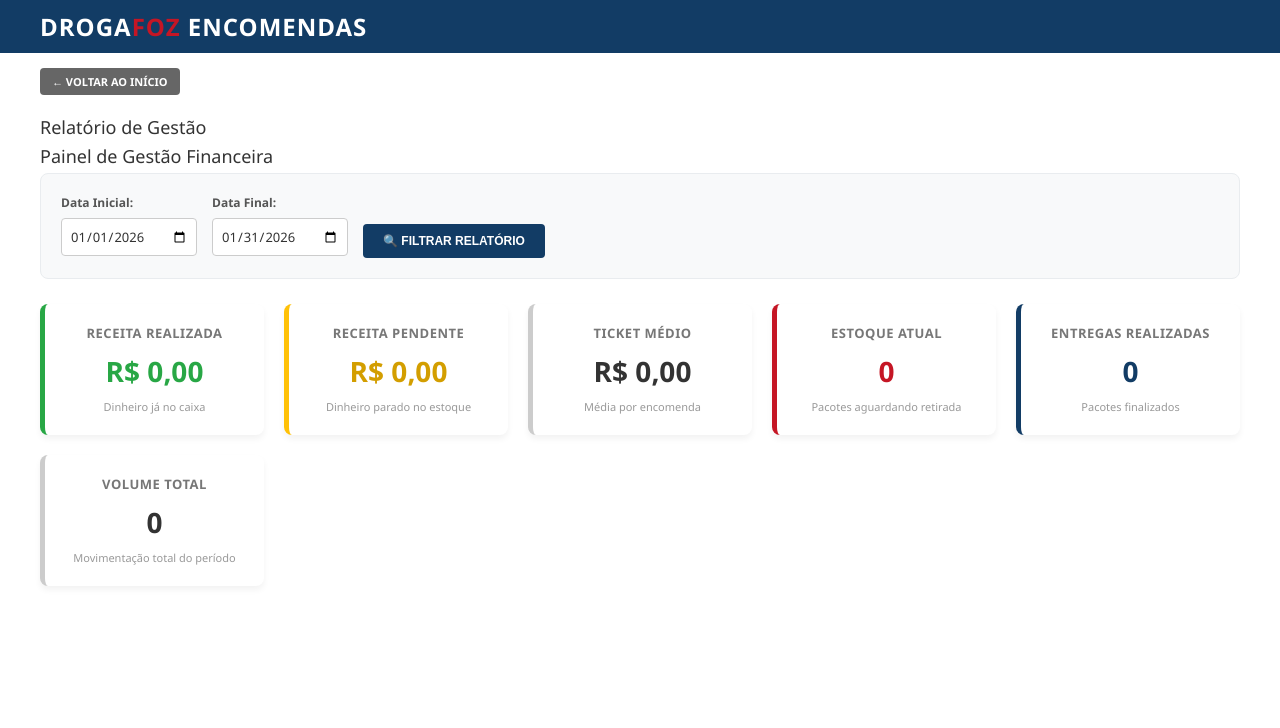
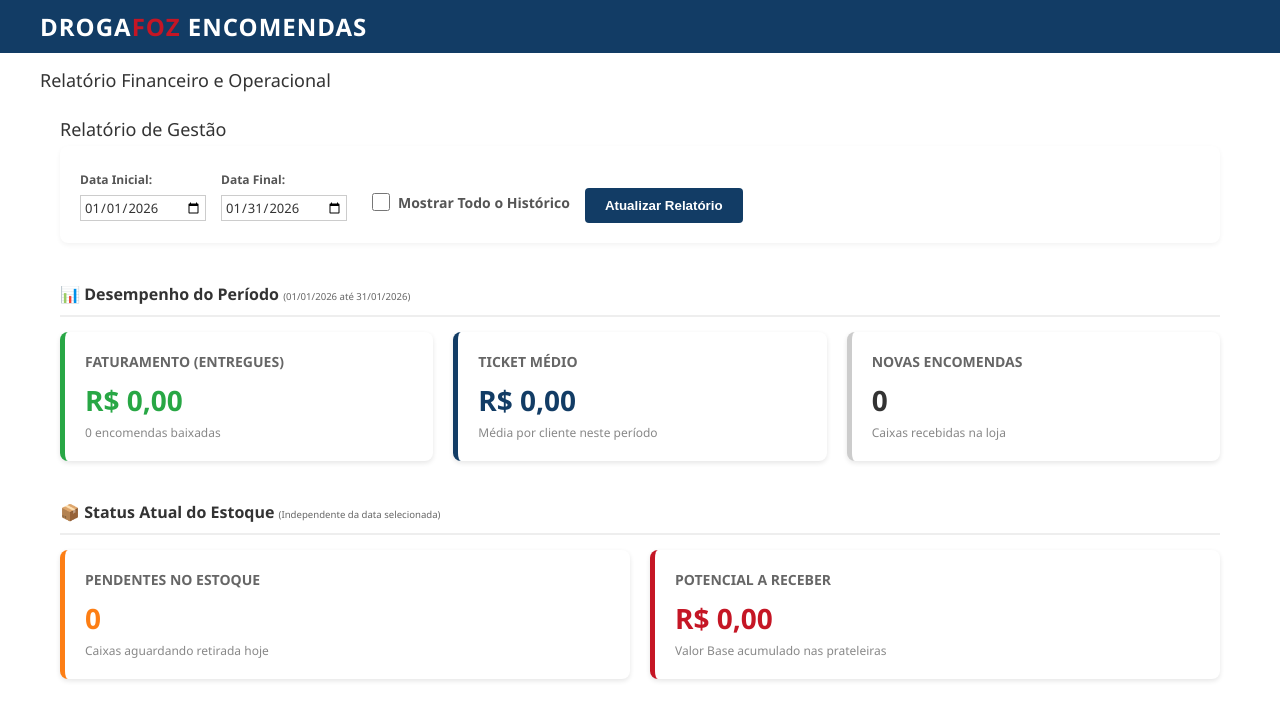
Before and after one commit to LuanHOS/sistema-drogafoz, a Django app: page /admin/relatorio/ in a window 1280 px wide. Shown: the top 728 px of the page. Run offline with Django 5.2, Linux system fonts and the light colour scheme; the visitor is signed in with stand-in values (Sample User, id 1); data that the repository does not hold is empty.

Commit message:
Corrige relatorio datas e adiciona checkbox todo periodo

```diff
--- a/entregas/views.py
+++ b/entregas/views.py
@@ -1,65 +1,98 @@
-from django.shortcuts import render
+from django.shortcuts import render, redirect
 from django.contrib.admin.views.decorators import staff_member_required
 from django.db.models import Sum, Count, Avg, Min, Max, Q
 from django.utils import timezone
-from datetime import timedelta
+from datetime import datetime, timedelta
+from django.utils.timezone import make_aware
 from .models import Encomenda, Cliente
 
 # --- RELATÓRIO ADMINISTRATIVO ---
 @staff_member_required
 def relatorio_entregas(request):
-    data_final = request.GET.get('data_final', timezone.now().strftime('%Y-%m-%d'))
-    data_inicial = request.GET.get('data_inicial', (timezone.now() - timedelta(days=30)).strftime('%Y-%m-%d'))
+    # 1. Captura inputs
+    data_inicial_str = request.GET.get('data_inicial')
+    data_final_str = request.GET.get('data_final')
+    ignorar_periodo = request.GET.get('ignorar_periodo') == 'on'
 
-    # --- CORREÇÃO DE LÓGICA ---
+    # 2. Definição de Datas Padrão (Se não vier nada)
+    hoje = timezone.now()
+    if not data_final_str:
+        data_final_str = hoje.strftime('%Y-%m-%d')
+    if not data_inicial_str:
+        data_inicial_str = (hoje - timedelta(days=30)).strftime('%Y-%m-%d')
 
-    # 1. FINANCEIRO (O que realmente entrou de dinheiro)
-    # Filtra pela DATA DE ENTREGA. Se entregou hoje, o dinheiro conta hoje, não importa quando chegou.
-    encomendas_entregues = Encomenda.objects.filter(
-        status='ENTREGUE',
-        data_entrega__date__range=[data_inicial, data_final]
-    )
+    # 3. Tratamento Robusto de Datas (Para corrigir o erro do "Mesmo Dia")
+    # Converte string para objeto datetime consciente do fuso horário
+    try:
+        dt_inicial = make_aware(datetime.strptime(data_inicial_str, '%Y-%m-%d'))
+        # Define a data final para o último segundo do dia (23:59:59)
+        dt_final = make_aware(datetime.strptime(data_final_str, '%Y-%m-%d').replace(hour=23, minute=59, second=59))
+    except ValueError:
+        # Fallback caso a data venha quebrada
+        dt_inicial = hoje - timedelta(days=30)
+        dt_final = hoje
 
-    # 2. OPERACIONAL (Movimento da loja)
-    # Filtra pela DATA DE CHEGADA. Para saber quantas caixas o entregador deixou na loja nesse período.
-    encomendas_chegadas = Encomenda.objects.filter(
-        data_chegada__date__range=[data_inicial, data_final]
-    )
+    # --- CONSULTAS ---
 
-    # --- CÁLCULOS ---
+    qs_todas = Encomenda.objects.all()
 
-    # Total Ganhos (Baseado em quem pagou/retirou no período)
-    total_ganhos = encomendas_entregues.aggregate(Sum('valor_cobrado'))['valor_cobrado__sum'] or 0
-    total_entregues = encomendas_entregues.count()
+    # BLOCO 1: DADOS GERAIS (Snapshot da Loja Hoje)
+    # Não dependem do filtro de data. É o "Agora".
+    # Usamos 'valor_base' para pendentes pois 'valor_cobrado' pode ser nulo agora.
+    estoque_atual_qtd = qs_todas.filter(status='PENDENTE').count()
+    estoque_atual_valor = qs_todas.filter(status='PENDENTE').aggregate(Sum('valor_base'))['valor_base__sum'] or 0
 
-    # Pendentes / Volume (Baseado no que chegou na loja no período)
-    # Ganhos Pendentes = Dinheiro potencial das caixas que chegaram neste período e ainda estão lá
-    ganhos_pendentes = encomendas_chegadas.filter(status='PENDENTE').aggregate(Sum('valor_cobrado'))['valor_cobrado__sum'] or 0
-    total_pendentes = encomendas_chegadas.filter(status='PENDENTE').count()
-    total_encomendas = encomendas_chegadas.count() # Volume total que entrou na loja
+    # BLOCO 2: DADOS DO PERÍODO (Fluxo)
+    if ignorar_periodo:
+        # Se checkbox marcado, pega tudo desde o início
+        encomendas_entregues = qs_todas.filter(status='ENTREGUE')
+        encomendas_chegadas = qs_todas
+        periodo_label = "Todo o Histórico"
+    else:
+        # Filtra pelo range ajustado (00:00 até 23:59)
+        encomendas_entregues = qs_todas.filter(
+            status='ENTREGUE',
+            data_entrega__range=(dt_inicial, dt_final)
+        )
+        encomendas_chegadas = qs_todas.filter(
+            data_chegada__range=(dt_inicial, dt_final)
+        )
+        periodo_label = f"{dt_inicial.strftime('%d/%m/%Y')} até {dt_final.strftime('%d/%m/%Y')}"
 
-    # Ticket Médio (Média de valor por retirada realizada)
-    if total_entregues > 0:
-        ticket_medio = total_ganhos / total_entregues
+    # Cálculos do Período
+    faturamento_periodo = encomendas_entregues.aggregate(Sum('valor_cobrado'))['valor_cobrado__sum'] or 0
+    qtd_entregues_periodo = encomendas_entregues.count()
+    qtd_chegadas_periodo = encomendas_chegadas.count()
+
+    if qtd_entregues_periodo > 0:
+        ticket_medio = faturamento_periodo / qtd_entregues_periodo
     else:
         ticket_medio = 0
 
     context = {
-        'total_ganhos': total_ganhos,
-        'ganhos_pendentes': ganhos_pendentes,
+        # Filtros para manter no formulário
+        'data_inicial': data_inicial_str,
+        'data_final': data_final_str,
+        'ignorar_periodo': ignorar_periodo,
+        'periodo_label': periodo_label,
+
+        # Bloco Geral (Estático)
+        'estoque_atual_qtd': estoque_atual_qtd,
+        'estoque_atual_valor': estoque_atual_valor,
+
+        # Bloco Período (Dinâmico)
+        'faturamento_periodo': faturamento_periodo,
+        'qtd_entregues_periodo': qtd_entregues_periodo,
+        'qtd_chegadas_periodo': qtd_chegadas_periodo,
         'ticket_medio': ticket_medio,
-        'total_encomendas': total_encomendas,
-        'total_entregues': total_entregues,
-        'total_pendentes': total_pendentes,
-        'data_inicial': data_inicial,
-        'data_final': data_final,
+
         'site_header': 'DROGAFOZ ENCOMENDAS',
-        'title': 'Relatório de Gestão',
+        'title': 'Relatório Financeiro e Operacional',
     }
 
     return render(request, 'admin/relatorio_ganhos.html', context)
 
-# --- CONSULTA PÚBLICA ---
+# --- CONSULTA PÚBLICA (MANTIDA IGUAL) ---
 def consulta_publica(request):
     query = request.GET.get('q')
     resultados = []
--- a/templates/admin/relatorio_ganhos.html
+++ b/templates/admin/relatorio_ganhos.html
@@ -1,127 +1,132 @@
 {% extends "admin/base_site.html" %}
+{% load i18n static %}
 
-{% block breadcrumbs %}
-<div class="btn-voltar-container">
-    <a href="/admin/" class="btn-voltar-topo">← Voltar ao Início</a>
-</div>
+{% block extrastyle %}
+    {{ block.super }}
+    <style>
+        .dashboard-container { padding: 20px; max-width: 1200px; margin: 0 auto; }
+
+        /* Cards */
+        .stats-grid { display: grid; grid-template-columns: repeat(auto-fit, minmax(250px, 1fr)); gap: 20px; margin-bottom: 30px; }
+        .stat-card { background: #fff; padding: 20px; border-radius: 8px; box-shadow: 0 2px 5px rgba(0,0,0,0.1); border-left: 5px solid #ccc; }
+        .stat-card h3 { margin: 0 0 10px 0; font-size: 14px; text-transform: uppercase; color: #666; }
+        .stat-card .value { font-size: 28px; font-weight: bold; color: #333; }
+        .stat-card .sub { font-size: 12px; color: #888; margin-top: 5px; }
+
+        /* Cores Específicas */
+        .card-green { border-left-color: #28a745; }
+        .card-green .value { color: #28a745; }
+
+        .card-blue { border-left-color: #123C65; }
+        .card-blue .value { color: #123C65; }
+
+        .card-orange { border-left-color: #fd7e14; }
+        .card-orange .value { color: #fd7e14; }
+
+        .card-red { border-left-color: #C51625; }
+        .card-red .value { color: #C51625; }
+
+        /* Filtro */
+        .filter-bar { background: #fff; padding: 20px; border-radius: 8px; margin-bottom: 30px; box-shadow: 0 2px 5px rgba(0,0,0,0.05); }
+        .filter-form { display: flex; gap: 15px; align-items: flex-end; flex-wrap: wrap; }
+        .form-group { display: flex; flex-direction: column; gap: 5px; }
+        .form-group label { font-size: 12px; font-weight: bold; color: #555; }
+        .btn-filtrar { background: #123C65; color: white; border: none; padding: 10px 20px; border-radius: 4px; cursor: pointer; font-weight: bold; }
+        .btn-filtrar:hover { background: #0d2b4a; }
+
+        .section-title { margin-top: 40px; margin-bottom: 15px; border-bottom: 2px solid #eee; padding-bottom: 10px; color: #333; }
+
+        .checkbox-container { display: flex; align-items: center; gap: 8px; padding-bottom: 10px; }
+        .checkbox-container input { width: 18px; height: 18px; cursor: pointer; }
+        .checkbox-container label { cursor: pointer; font-size: 14px; }
+    </style>
 {% endblock %}
 
 {% block content %}
-<style>
-    /* Estilo dos Cards */
-    .dashboard-grid {
-        display: grid;
-        grid-template-columns: repeat(auto-fit, minmax(220px, 1fr)); /* Um pouco mais largo */
-        gap: 20px;
-        margin-bottom: 30px;
-    }
-    .card {
-        background: #fff;
-        padding: 20px;
-        border-radius: 8px;
-        box-shadow: 0 4px 6px rgba(0,0,0,0.05);
-        text-align: center;
-        border-left: 5px solid #ccc;
-        transition: transform 0.2s;
-    }
-    .card:hover { transform: translateY(-3px); }
+<div class="dashboard-container">
 
-    .card h3 { margin: 0; font-size: 13px; color: #777; text-transform: uppercase; letter-spacing: 0.5px; }
-    .card p { font-size: 28px; font-weight: 900; margin: 10px 0 5px; color: #333; }
-    .card span { font-size: 11px; color: #999; }
+    <h1>Relatório de Gestão</h1>
 
-    /* Cores específicas */
-    .card.money { border-left-color: #28a745; } /* Recebido */
-    .card.money p { color: #28a745; }
-
-    .card.future { border-left-color: #ffc107; } /* A Receber */
-    .card.future p { color: #d39e00; }
-
-    .card.pending { border-left-color: #C51625; } /* Pendente (Vermelho Identidade) */
-    .card.pending p { color: #C51625; }
-
-    .card.done { border-left-color: #123C65; } /* Entregue (Azul Identidade) */
-    .card.done p { color: #123C65; }
-
-    /* Estilo do Filtro */
-    .filter-form {
-        background: #f8f9fa;
-        padding: 20px;
-        border-radius: 8px;
-        margin-bottom: 25px;
-        display: flex;
-        gap: 15px;
-        align-items: flex-end;
-        border: 1px solid #e9ecef;
-    }
-    .form-group label { display: block; font-size: 12px; margin-bottom: 5px; font-weight: bold; color: #555; }
-    .form-group input { padding: 8px; border: 1px solid #ddd; border-radius: 4px; }
-
-    /* BOTÃO AZUL IDENTIDADE */
-    .btn-filter {
-        background: #123C65;
-        color: white;
-        border: none;
-        padding: 10px 20px;
-        cursor: pointer;
-        border-radius: 4px;
-        font-weight: bold;
-        text-transform: uppercase;
-        font-size: 12px;
-        transition: background 0.3s;
-    }
-    .btn-filter:hover { background: #0d2b4a; }
-</style>
-
-<h1 style="margin-bottom: 20px; color: #333;">Painel de Gestão Financeira</h1>
-
+    <div class="filter-bar">
         <form method="get" class="filter-form">
             <div class="form-group">
                 <label>Data Inicial:</label>
-        <input type="date" name="data_inicial" value="{{ data_inicial }}" required>
+                <input type="date" name="data_inicial" value="{{ data_inicial }}" class="form-control" {% if ignorar_periodo %}disabled{% endif %} id="dt_ini">
             </div>
             <div class="form-group">
                 <label>Data Final:</label>
-        <input type="date" name="data_final" value="{{ data_final }}" required>
-    </div>
-    <button type="submit" class="btn-filter">🔍 Filtrar Relatório</button>
-</form>
-
-<div class="dashboard-grid">
-    <div class="card money">
-        <h3>Receita Realizada</h3>
-        <p>R$ {{ total_ganhos|floatformat:2 }}</p>
-        <span>Dinheiro já no caixa</span>
+                <input type="date" name="data_final" value="{{ data_final }}" class="form-control" {% if ignorar_periodo %}disabled{% endif %} id="dt_fim">
             </div>
 
-    <div class="card future">
-        <h3>Receita Pendente</h3>
-        <p>R$ {{ ganhos_pendentes|floatformat:2 }}</p>
-        <span>Dinheiro parado no estoque</span>
+            <div class="form-group" style="margin-left: 10px;">
+                <label>&nbsp;</label> <div class="checkbox-container">
+                    <input type="checkbox" name="ignorar_periodo" id="chk_ignorar" {% if ignorar_periodo %}checked{% endif %} onchange="toggleDates()">
+                    <label for="chk_ignorar">Mostrar Todo o Histórico</label>
+                </div>
             </div>
 
-    <div class="card">
-        <h3>Ticket Médio</h3>
-        <p>R$ {{ ticket_medio|floatformat:2 }}</p>
-        <span>Média por encomenda</span>
+            <div class="form-group">
+                <label>&nbsp;</label>
+                <button type="submit" class="btn-filtrar">Atualizar Relatório</button>
+            </div>
+        </form>
     </div>
 
-    <div class="card pending">
-        <h3>Estoque Atual</h3>
-        <p>{{ total_pendentes }}</p>
-        <span>Pacotes aguardando retirada</span>
+    <h2 class="section-title">📊 Desempenho do Período <small style="font-size: 0.6em; color: #666; font-weight: normal;">({{ periodo_label }})</small></h2>
+    <div class="stats-grid">
+        <div class="stat-card card-green">
+            <h3>Faturamento (Entregues)</h3>
+            <div class="value">R$ {{ faturamento_periodo|floatformat:2 }}</div>
+            <div class="sub">{{ qtd_entregues_periodo }} encomendas baixadas</div>
         </div>
 
-    <div class="card done">
-        <h3>Entregas Realizadas</h3>
-        <p>{{ total_entregues }}</p>
-        <span>Pacotes finalizados</span>
+        <div class="stat-card card-blue">
+            <h3>Ticket Médio</h3>
+            <div class="value">R$ {{ ticket_medio|floatformat:2 }}</div>
+            <div class="sub">Média por cliente neste período</div>
         </div>
 
-    <div class="card">
-        <h3>Volume Total</h3>
-        <p>{{ total_encomendas }}</p>
-        <span>Movimentação total do período</span>
+        <div class="stat-card">
+            <h3>Novas Encomendas</h3>
+            <div class="value">{{ qtd_chegadas_periodo }}</div>
+            <div class="sub">Caixas recebidas na loja</div>
         </div>
     </div>
+
+    <h2 class="section-title">📦 Status Atual do Estoque <small style="font-size: 0.6em; color: #666; font-weight: normal;">(Independente da data selecionada)</small></h2>
+    <div class="stats-grid">
+        <div class="stat-card card-orange">
+            <h3>Pendentes no Estoque</h3>
+            <div class="value">{{ estoque_atual_qtd }}</div>
+            <div class="sub">Caixas aguardando retirada hoje</div>
+        </div>
+
+        <div class="stat-card card-red">
+            <h3>Potencial a Receber</h3>
+            <div class="value">R$ {{ estoque_atual_valor|floatformat:2 }}</div>
+            <div class="sub">Valor Base acumulado nas prateleiras</div>
+        </div>
+    </div>
+
+</div>
+
+<script>
+    function toggleDates() {
+        var chk = document.getElementById('chk_ignorar');
+        var dtIni = document.getElementById('dt_ini');
+        var dtFim = document.getElementById('dt_fim');
+
+        if (chk.checked) {
+            dtIni.disabled = true;
+            dtFim.disabled = true;
+        } else {
+            dtIni.disabled = false;
+            dtFim.disabled = false;
+        }
+    }
+    // Roda ao carregar para garantir estado correto
+    document.addEventListener("DOMContentLoaded", function() {
+        toggleDates();
+    });
+</script>
 {% endblock %}
```
Lines whose indentation alone changed are shown as unchanged.
